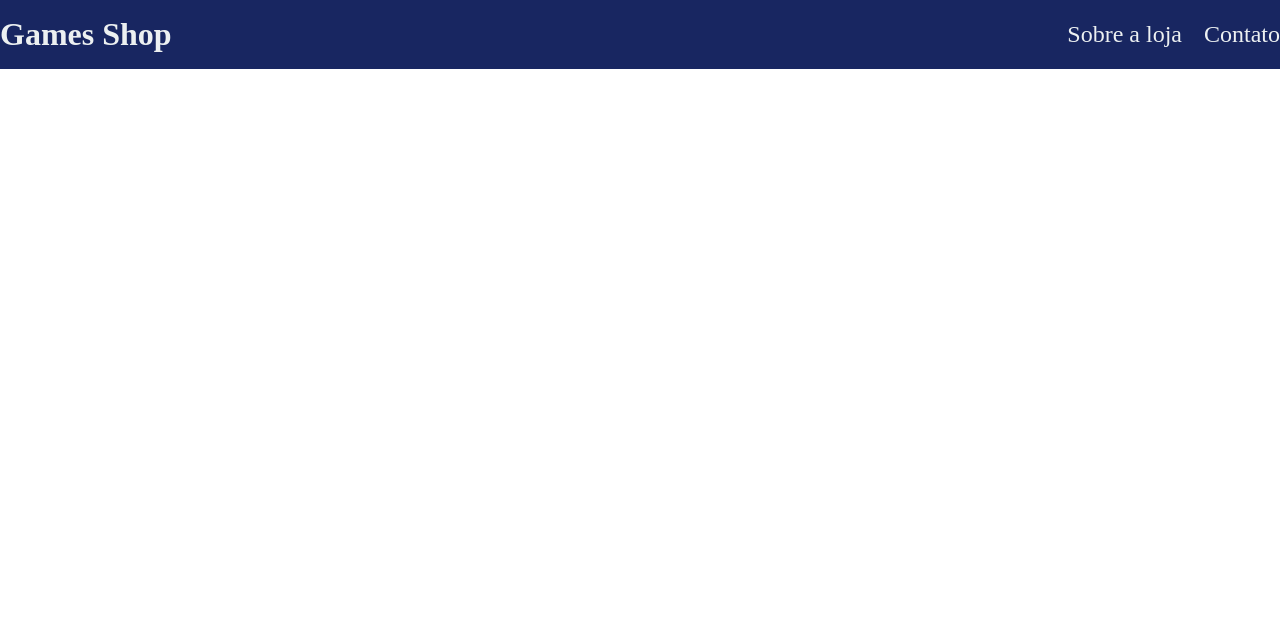
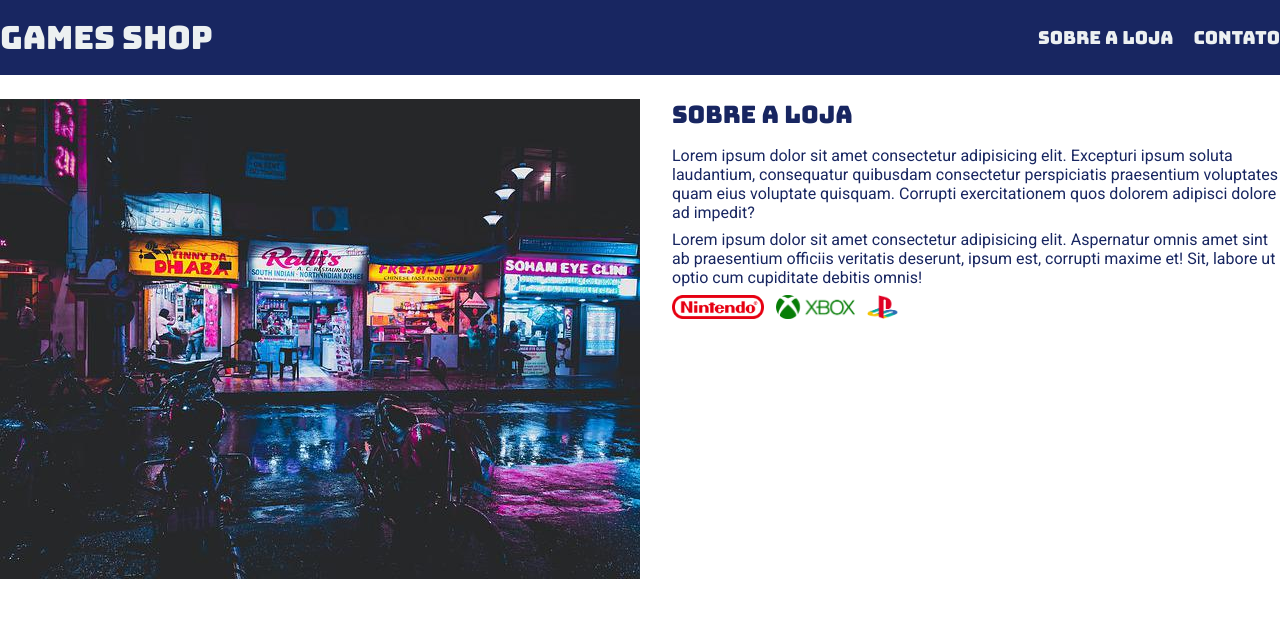
Before and after one commit to gaji-gabriel-yukio/Projeto-gameshop, a plain HTML site: page index.html in a window 1280 px wide. Drawn offline with Linux system fonts and the light colour scheme.

Commit message:
add a seção sobre aula 04
add img, e parágrafos.

```diff
--- a/index.html
+++ b/index.html
@@ -5,6 +5,10 @@
     <meta name="viewport" content="width=device-width, initial-scale=1.0">
     <title>Games Shop - A sua loja de games</title>
     <link rel="stylesheet" href="./main.css">
+
+    <link rel="preconnect" href="https://fonts.googleapis.com">
+    <link rel="preconnect" href="https://fonts.gstatic.com" crossorigin>
+    <link href="https://fonts.googleapis.com/css2?family=Bungee&family=Roboto&display=swap" rel="stylesheet">
 </head>
 <body>
     <header>
@@ -22,5 +26,30 @@
             </nav>
         </div>
     </header>
+    <section>
+        <div class="container">
+            <img class="store-front" src="./imagens/loja.jpg" alt="Fachada da loja Games Shop">
+            <div>
+                <h2>Sobre a loja</h2>
+                <p>
+                    Lorem ipsum dolor sit amet consectetur adipisicing elit. Excepturi ipsum soluta laudantium, consequatur quibusdam consectetur perspiciatis praesentium voluptates quam eius voluptate quisquam. Corrupti exercitationem quos dolorem adipisci dolore ad impedit?
+                </p>
+                <p>
+                    Lorem ipsum dolor sit amet consectetur adipisicing elit. Aspernatur omnis amet sint ab praesentium officiis veritatis deserunt, ipsum est, corrupti maxime et! Sit, labore ut optio cum cupiditate debitis omnis!
+                </p>
+                <ul class="branch-list">
+                    <li>
+                        <img src="./imagens/nintendo.png" alt="Logo da Nintendo">
+                    </li>
+                    <li>
+                        <img src="./imagens/xbox.png" alt="Logo do Xbox">
+                    </li>
+                    <li>
+                        <img src="./imagens/playstation.png" alt="Logo da Playstation">
+                    </li>
+                </ul>
+            </div>
+        </div>
+    </section>
 </body>
 </html>
--- a/main.css
+++ b/main.css
@@ -2,6 +2,15 @@
     margin: 0;
     padding: 0;
     box-sizing: border-box;
+}
+
+header,
+section h2 {
+    font-family: "Bungee", cursive;
+}
+
+body {
+    font-family: "Roboto", sans-serif;
 }
 
 header {
@@ -10,10 +19,15 @@ header {
     color: #ecf0f1;
 }
 
+header h1,
+section h2 {
+    font-weight: normal;
+}
+
 header nav li {
     display: inline;
     margin-left: 16px;
-    font-size: 24px;
+    font-size: 18px;
 }
 
 header nav li a {
@@ -27,8 +41,42 @@ header nav li a {
     margin: 0 auto;
 }
 
-header .container {
+header .container,
+section .container {
     display: flex;
     align-items: center;
     justify-content: space-between;
 }
+
+.branch-list img {
+    height: 24px;
+}
+
+.branch-list li {
+    display: inline;
+    margin-right: 8px;
+}
+
+section .container {
+    align-items: flex-start;
+}
+
+section {
+    padding: 24px 0;
+}
+
+section h2 {
+    margin-bottom: 16px;
+}
+
+section {
+    color: #182661;
+}
+
+section p {
+    margin-bottom: 8px;
+}
+
+.store-front {
+    margin-right: 32px;
+}
```
Also changed, not shown: imagens/facebook.png (added), imagens/instagram.png (added), imagens/loja.jpg (added), imagens/nintendo.png (added), imagens/playstation.png (added), imagens/xbox.png (added), imagens/youtube.png (added).
